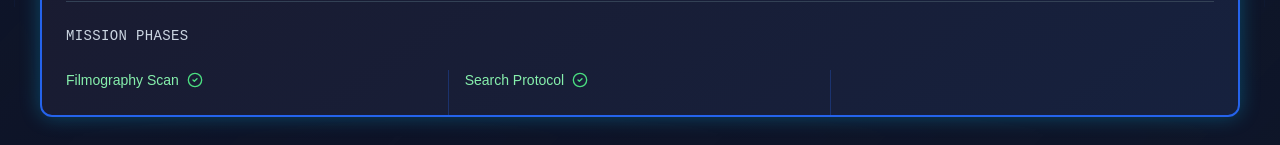
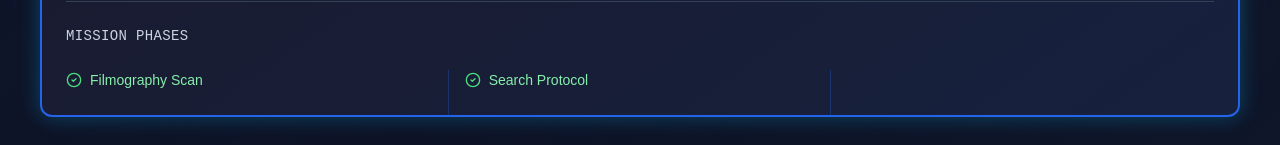
Before and after one commit to Esilos92/print-prep-node, a Next.js app in the folder dashboard/: page / in a window 1280 px wide. Shown: the part 807-952 px from the top of the page. Built offline with nearby package versions, Linux system fonts and the light colour scheme.

Commit message:
Update ProgressDisplay.tsx

```diff
--- a/dashboard/src/components/ProgressDisplay.tsx
+++ b/dashboard/src/components/ProgressDisplay.tsx
@@ -93,23 +93,23 @@ export default function ProgressDisplay({ currentJob }: ProgressDisplayProps) {
         transition={{ delay: index * 0.2 }}
         style={{ display: 'flex', alignItems: 'center', marginBottom: '16px' }}
       >
+        {/* Checkmark to the left of phase name */}
+        {isComplete && (
+          <motion.span
+            initial={{ scale: 0 }}
+            animate={{ scale: 1 }}
+            transition={{ duration: 0.5, type: "spring" }}
+            style={{ marginRight: '8px' }}
+          >
+            <CheckCircle2 className="w-4 h-4 text-green-400" />
+          </motion.span>
+        )}
+
         <span className={`text-sm font-ui ${
           isComplete ? 'text-green-300' : isCurrent ? 'text-blue-300' : 'text-slate-400'
         }`}>
           {phase.name}
         </span>
-
-        {/* Checkmark directly to the right */}
-        {isComplete && (
-          <motion.span
-            initial={{ scale: 0 }}
-            animate={{ scale: 1 }}
-            transition={{ duration: 0.5, type: "spring" }}
-            style={{ marginLeft: '8px' }}
-          >
-            <CheckCircle2 className="w-4 h-4 text-green-400" />
-          </motion.span>
-        )}
       </motion.div>
     );
   };
```
